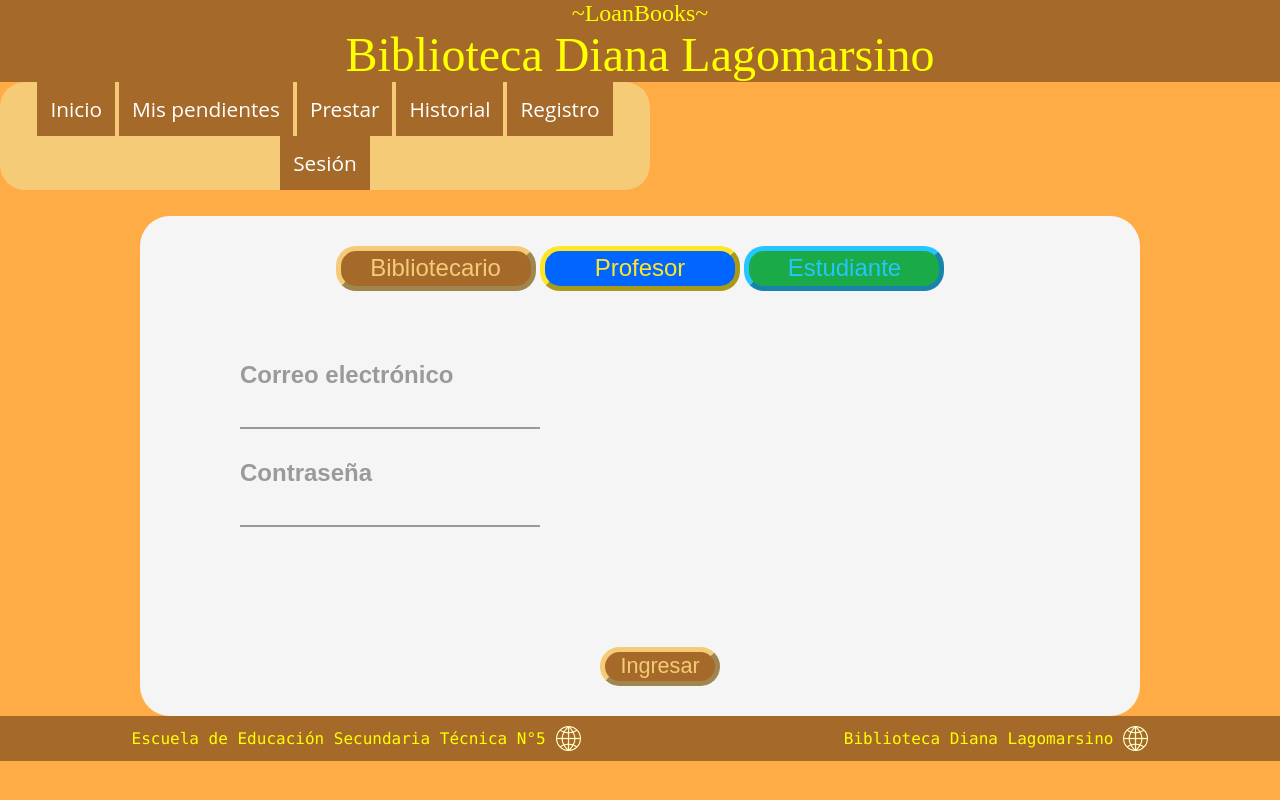
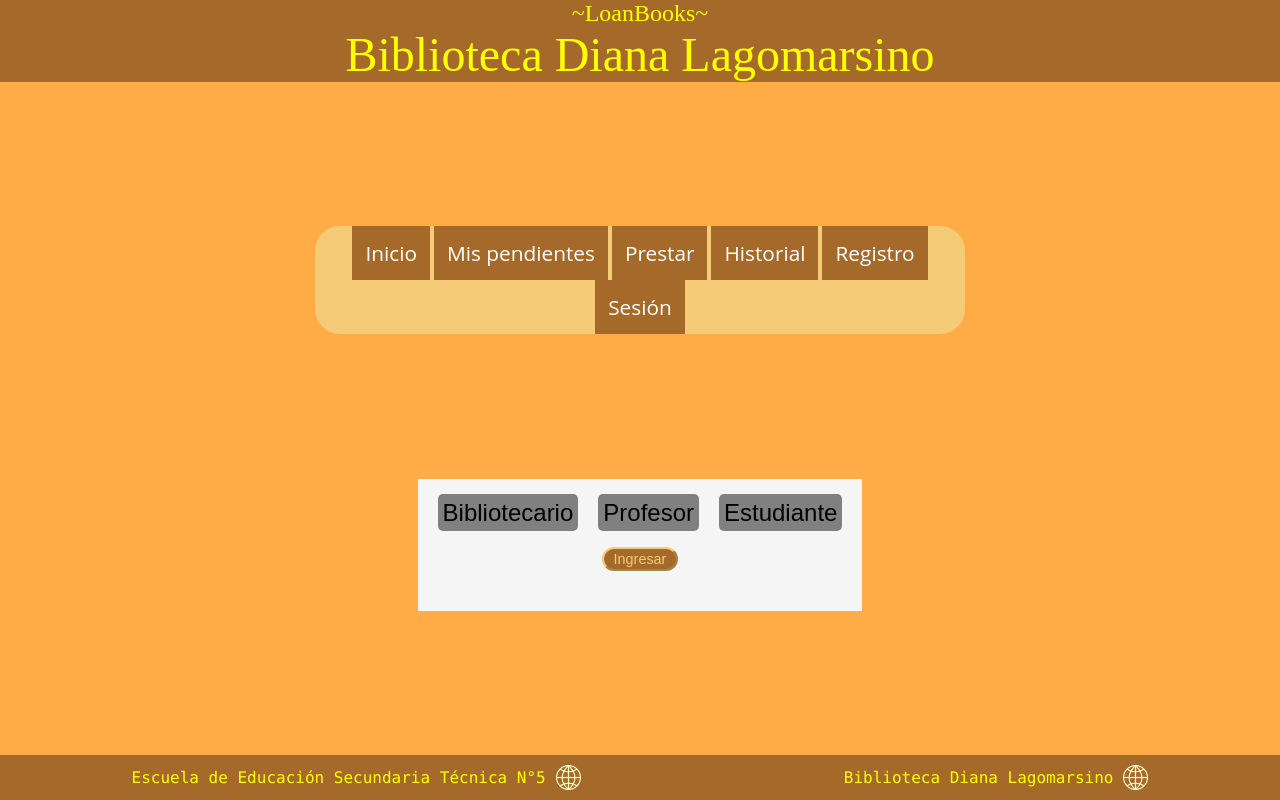
Before and after one commit to modelos-y-sistemas/LoanBooks, a PHP site: page /LoanBooks/Login/ in a window 1280 px wide. Run offline with PHP 8.4, Linux system fonts and the light colour scheme.

Commit message:
Mejora de Login

```diff
--- a/Login/index.php
+++ b/Login/index.php
@@ -1,24 +1,35 @@
 <?php
 //Esto es uan base para adelantar el trabajo, aun requiere muchas mejoras y validaciones
 
+function escape_string_sql($str){
+
+  // hay que escapear codigo SQL de las variables de entrada para
+  // evitar una injeccion SQL. la funcion mysqli_real_escape_string() no sirve
+
+  return $str;
+}
+
 if($_POST){
 
-  switch ($_POST['submit']) {
-    case 'librarian':
-      //accedo a la clase librarians
-      require "../class/librarians.php";
+  $roles = ["students", "professores", "librarians"];
+  $rol = $_POST['rol'];
 
-      //obtencion de los datos del formulario de login de bibliotecario
-      $input_email = $_POST['email'];
-      $input_password = $_POST['password'];
-      $librarian_record = null;
+  if (!in_array($rol, $roles)) die('Rol invalido');
 
-      //obtengo el bibliotecario por su email
+  // $rol es igual al nombre del archivo de la clase del rol elegido
+  require "../class/" . $rol . ".php"; // por lo tanto, se va a requerir del archivo del rol elegido
+
+  if($rol == "librarians") {
+
+    $input_email = escape_string_sql($_POST['email']);
+    $input_password = escape_string_sql($connection, $_POST['password']);
+
+    // obtengo el registro del bibliotecario por su email
     $librarian_record = librarians::get("email", $input_email);
 
-      //lo valido con su contraseña (Esto deberia ser con password_verify pero falta encriptar la contraseña)
-      if($librarian_record && $librarian_record->password == $input_password){
-
+    // lo valido con su contraseña (Esto deberia ser con password_verify pero falta encriptar la contraseña)
+    if($librarian_record && $librarian_record->password == $input_password)
+    {
       $librarian = new librarians($librarian_record->id_librarian, $librarian_record->name, $librarian_record->surname, $librarian_record->dni, $librarian_record->email, $librarian_record->password);
 
       //almaceno la variable de session user_id
@@ -29,15 +40,34 @@ if($_POST){
       header("Location: ../Buscar-y-Recibir");
 
     }
-      else{ echo "Email o password incorrectos"; }
-      break;
+    else { echo "Email o password incorrectos"; }
+  }
+  else
+  {
 
-    case 'student':
+    $input_code = $_POST['code'];
 
-      break;
-    case 'professor':
+    if($rol == "students")
+    {
+      $student_record = students::get("code", $input_code);
 
-      break;
+      if(isset($student_record)){
+        $student = new students($student_record->id_student, $student_record->name, $student_record->surname, $student_record->code, $student_record->dni, $student_record->phone, $student_record->id_course);
+
+        session_start();
+        $_SESSION['student'] = $student;
+      }
+      else{
+
+      }
+    }
+    else
+    {
+
+    }
+
+    header("Location: ../Mis-Pendientes");
+    echo "Código incorrecto";
   }
 }
 
@@ -48,49 +78,59 @@ if($_POST){
   <meta charset="UTF-8">
   <meta http-equiv="X-UA-Compatible" content="IE=edge">
   <meta name="viewport" content="width=device-width, initial-scale=1.0">
-    <link rel="stylesheet" href="styles/main.css">
-	<link rel="icon" type="image/png" href="../img/LoanBooks_icon.svg">
+
   <title>~LoanBooks~ | Sesión</title>
+
+  <link rel="stylesheet" href="./styles/main.css">
+  <link rel="shortcut icon" href="../img/LoanBooks_icon.svg" type="image/x-icon">
 </head>
 <body>
 
-    <?php include '../partials/HTML/header/header.php'; ?>
-
+  <?php require '../partials/HTML/header/header.php'; ?>
   <?php include '../partials/HTML/nav/nav.php'; ?>
 
   <div class="mainbox">
-            <center>
-                <button class="mainselect" id="librarianbtn" onclick="ChangeLibrarian()">Bibliotecario</button>
-                <button class="mainselect" id="professorbtn" onclick="ChangeProfessor()">Profesor</button>
-                <button class="mainselect" id="studentbtn" onclick="ChangeStudent()">Estudiante</button>
-            </center>
-        <div class="libform-box">
-            <form action="<?= $_SERVER['PHP_SELF'] ?>" method="post" name="librarian-form">
-            <div class="insideform">
-            <label for="email">Correo electrónico</label>
-            <br>
-            <input type="email" class="input"  name="email">
-            <br>
-            <label for="password">Contraseña</label>
-            <br>
-            <input type="password" class="input" name="password">
-            <br>
-            <input type="submit" id="sbmbtn" name="submit" value="Ingresar">
+    <div class="controles-rol">
+      <div class="control-rol">
+        <label class="control-rol__label" id="label__rol-librarian" for="input__rol-librarian">Bibliotecario</label>
+        <input hidden type="radio" name="rol" id="input__rol-librarian">
+      </div>
+      <div class="control-rol">
+        <label class="control-rol__label" id="label__rol-professor" for="input__rol-professor">Profesor</label>
+        <input hidden type="radio" name="rol" id="input__rol-professor">
+      </div>
+      <div class="control-rol">
+        <label class="control-rol__label" id="label__rol-student" for="input__rol-student">Estudiante</label>
+        <input hidden type="radio" name="rol" id="input__rol-student">
+      </div>
+    </div>
+    <form class="form" id="form-librarian" action="<?= $_SERVER['PHP_SELF'] ?>" method="post" hidden>
+      <div class="control">
+        <label class="control__label" for="email">Correo electrónico</label>
+        <input class="control__input" id ="email" type="email" name="email" autofocus>
+      </div>
+      <div class="control">
+        <label class="control__label" for="password">Password</label>
+        <input class="control__input" id ="password" type="password" name="password">
       </div>
     </form>
+    <form class="form" id="form-student" action="<?= $_SERVER['PHP_SELF'] ?>" method="post" hidden>
+      <div class="control">
+        <label class="control__label" for="student-code">Código</label>
+        <input class="control__input" id ="student-code" type="student-code" name="student-code" autofocus>
       </div>
-        <div class="std-form-box">
-            <form action="<?= $_SERVER['PHP_SELF'] ?>" method="post" name="professor-form">
-
     </form>
+    <form class="form" id="form-professor" action="<?= $_SERVER['PHP_SELF'] ?>" method="post" hidden>
+      <div class="control">
+        <label class="control__label" for="professor-code">Código</label>
+        <input class="control__input" id ="professor-code" type="professor-code" name="professor-code" autofocus>
       </div>
-        <div>
-          <form action="<?= $_SERVER['PHP_SELF'] ?>" method="post" name="student-form"></form>
-        </div>
+    </form>
+    <button class="submit" type="submit" value="none" for="none" name="rol"> Ingresar </button>
   </div>
 
   <?php include "../partials/HTML/footer/footer.php"; ?>
 
-    <script src="scripts/mainjs"></script>
+  <script src="./scripts/main.js"></script>
 </body>
 </html>
--- a/Login/styles/main.css
+++ b/Login/styles/main.css
@@ -1,103 +1,54 @@
 body{
+  display: flex;
+  flex-direction: column;
+  justify-content: space-between;
+  align-items: center;
+  min-height: 100vh;
+  min-width: 100vw;
+  gap: 20px !important;
+
   background-color: rgb(255, 172, 70);
 }
 
 .mainbox{
-	position: relative;
-    margin-top: 2%;
-    margin-left: auto;
-    margin-right: auto;
-    height: 500px;
-    width: 1000px;
+  display: grid;
+  justify-content: center;
+  justify-items: center;
+  grid-template-rows: repeat(3, auto);
+  gap: 20px;
+  align-items: center;
+  align-content: center;
+  padding: 20px;
+
   background-color: whitesmoke;
-    border-radius: 30px;
   font-family: 'Arial';
 }
 
-.mainselect{
-  margin-top: 3%;
-  margin-left: auto;
-  margin-right: auto;
-  height: 45px;
-  width: 20%;
+.controles-rol{
+  display: flex;
+  flex-direction: row;
+  gap: 20px;
+}
+  .control-rol__label{
+    padding: 5px;
     font-size: 150%;
     border-width: 5px;
-  border-radius: 20px;
+    border-radius: 5px;
     cursor: pointer;
+    background-color: gray;
+  }
+  .control-rol__label-active{
+    background-color: rgb(202, 162, 52);
   }
 
-#librarianbtn{
-  background-color: rgb(165, 106, 42);
-  color: rgb(245, 203, 120);
-  border-color: rgb(245, 203, 120);
-}
-
-#professorbtn{
-  background-color: rgb(0, 102, 255);
-  color: rgb(255, 230, 37);
-  border-color: rgb(255, 230, 37);
-}
-
-#studentbtn{
-  background-color: rgb(27, 170, 72);
-  color: rgb(37, 197, 255);
-  border-color: rgb(37, 197, 255);
-}
-
-#librarianbtn:hover{
-  background-color: rgb(245, 203, 120);
-  color: white;
-  border-color: rgb(245, 203, 120);
-}
-
-
-#professorbtn:hover{
-  background-color: rgb(245, 203, 120);
-  color: white;
-  border-color: rgb(245, 203, 120);
-}
-
-
-#studentbtn:hover{
-  background-color: rgb(245, 203, 120);
-  color: white;
-  border-color: rgb(245, 203, 120);
-}
-
-.insideform{
-	position: absolute;
-	margin-left: 10%;
-	margin-top: 7%;
+.form{
   font-size: 150%;
 }
-
-#sbmbtn{
-	position: absolute;
-	margin-top: 30%;
-  margin-left: 120%;
-  height: 20%;
-  width: 40%;
-	background-color: rgb(165, 106, 42);
-  color: rgb(245, 203, 120);
-  font-size: 90%;
-  border-radius: 20px;
-  border-width: 5px;
-  border-color: rgb(245, 203, 120);;
-  cursor: pointer;
-}
-
-#sbmbtn:hover{
-  background-color: rgb(245, 203, 120);
-  color: white;
-}
-
-label{
+  .control__label{
     color: rgb(156, 153, 153);
     font-weight: bold;
   }
-
-.input{
-  margin-bottom: 10%;
+  .control__input{
     height: 40px;
     width: 300px;
     border: none;
@@ -108,3 +59,16 @@ label{
     color: rgb(53, 53, 53);
     font-size: 15px;
   }
+  .submit{
+    background-color: rgb(165, 106, 42);
+    font-size: 90%;
+    border-radius: 20px;
+    color: rgb(245, 203, 120);
+    border-color: rgb(245, 203, 120);;
+    cursor: pointer;
+    padding: 2px 10px;
+  }
+  .submit:hover{
+    background-color: rgb(245, 203, 120);
+    color: white;
+  }
```
Also changed, not shown: Login/scripts/main.js (+33 -11 lines). Lines whose indentation alone changed are shown as unchanged.
